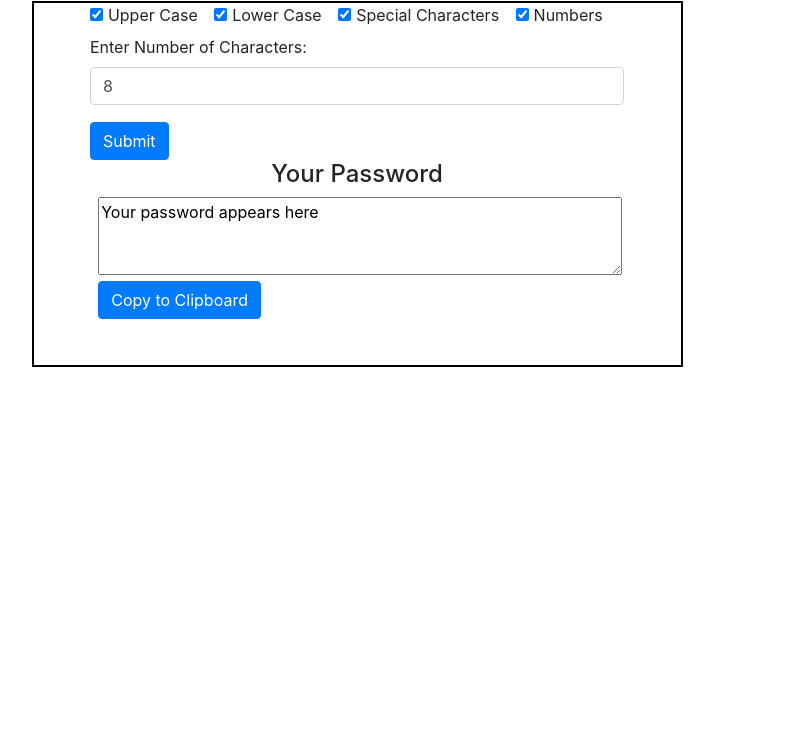
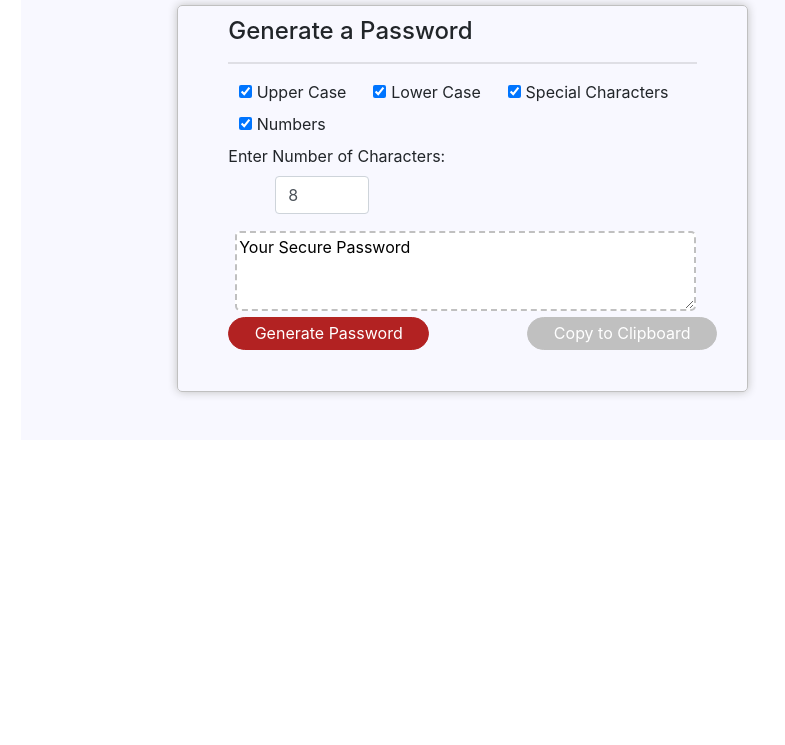
Before and after one commit to randrmoel/rvm-pw-gen, a plain HTML site: page index.html in a window 1280 px wide. Shown: the part 55-800 px from the top of the page, without its empty margins (123-908 px from the left). Drawn offline with nearby package versions, Linux system fonts and the light colour scheme.

Commit message:
adjust colors, borders, button look and color.  Adjust to look like sample

```diff
--- a/index.html
+++ b/index.html
@@ -9,46 +9,55 @@
       <!-- <meta name="viewport" content="width-device-width, initial scale=1"> -->
   </head>
 
-  <body style="max-width: 960px">
+  <body style="max-width: 960px; ">
 
+    <div class="container-fluid" style="background-color: ghostwhite; max-width:90%; margin-left:15%; padding:1% 0 5% 2%">
   <!--Title of Input Space-->
     <div class="container-fluid">
       <div class="row" style="text-align:center">
         <div class = "col-sm-3"></div>
         <div class = "col-sm-6">
-          <h5>Please Select the Password Element Types and the Length</h5>
+          <h2 style="padding-bottom:1%; font-weight:500">Password Generator</h2>
         </div>
       </div>
 
   <!--Beginning of Input-->
-      <div class="container-fluid" style="padding:0 0 5% 0; max-width:70%; border-color:black; border-width:2px; border-style:solid">
+      <div class="container-fluid" style="padding:0 0 5% 0; max-width:70%; border-radius:5px; border-color:silver; border-width:.5px; border-style:solid; box-shadow: 0 0 10px silver">
+        <div class=row style="padding:2% 0 0 0">
+          <div class="col-sm-1"></div>
+          <div class=col-sm-10>
+            <h4>Generate a Password</h4>
+            <hr style="color:silver; border-width:2px">
+          </div>
+        </div>
         <div class="row">
           <div class="col-sm-1"></div>
           <div class="col-sm-11">
             <form>
+              <!--Select Valid Character Types-->
               <!--Upper Case Checkbox-->
-              <div class="form-check-inline">
+              <div class="form-check-inline" style="margin-left:2%">
                 <label type="form-check-label">
                   <input type="checkbox" class="form-check-input" checked id="uc">Upper Case
                 </label>
               </div>
 
               <!--Lower Case Checkbox-->
-              <div class="form-check-inline">
+              <div class="form-check-inline" style="margin-left:2%">
                 <label type="form-check-label">
                   <input type="checkbox" class="form-check-input" checked  id="lc">Lower Case
                 </label>
               </div>
 
               <!--Special Characters Checkbox-->
-              <div class="form-check-inline">
+              <div class="form-check-inline" style="margin-left:2%">
                 <label type="form-check-label">
                   <input type="checkbox" class="form-check-input"  checked  id="spc">Special Characters
                 </label>
               </div>
 
               <!--Number Checkbox-->
-              <div class="form-check-inline">
+              <div class="form-check-inline" style="margin-left:2%">
                 <label type="form-check-label">
                   <input type="checkbox" class="form-check-input"  checked  id="nm">Numbers
                 </label>
@@ -62,32 +71,30 @@
             <div class="col-sm-10">
               <div class="form-group">
                 <label for ="numbChars">Enter Number of Characters:</label>
-                <input class="form-control" type="number" min="8" max="128" value=8 id="numbChars"></input>
+                <input style="max-width:20%; min-width: 15%; margin-left:10% " class="form-control" type="number" min="8" max="128" value=8 id="numbChars"></input>
               </div>
             </div>
             <div class="col-sm-4"></div>
           </div> <!--End of Row-->
 
-          <!--Submit Button-->
-          <div class="row">
-          <div class="col-sm-1"></div>
-            <div class="col-sm-10">
-              <button type="submit" onclick="randPW(); return false" class="btn btn-primary">Submit</button>
-            </div>
-          </div> <!--End of Row-->
-
-          <div class="row">
-            <div class="col-sm-12" style="text-align: center;">
-              <h4>Your Password</h4>
-            </div>
-          </div> <!--End of row-->
         </form><!--End of Form-->
         <div class="row" style="text-align:left; padding:0 0 0 10%">
           <div class="col-sm-12">
-            <textarea style="width:90%; text-align:left" rows="3" id="pwOut">Your password appears here</textarea>
-            <button onclick="copyText()"" class="btn btn-primary ">Copy to Clipboard</button>
+            <textarea style="border-style:dashed; border-width:2px ;border-color:silver ;border-radius:5px ;width:90%; text-align:left" rows="3" id="pwOut">Your Secure Password</textarea>
           </div>
         </div><!--End of row-->
+
+        <!--Submit Button, copy button-->
+        <div class="row">
+          <div class="col-sm-1"></div>
+            <div class="col-sm-4">
+              <button type="submit" style="background-color: firebrick; border-color:firebrick; border-radius:20px; padding:2% 15% 2% 15%" onclick="randPW(); return false" class="btn btn-primary">Generate Password</button>
+            </div>
+            <div class=col-sm-2></div>
+            <div class="col-sm-4">
+              <button onclick="copyText()" style="background-color: silver; border-color:silver; border-radius:20px; padding:2% 15% 2% 15%" class="btn btn-primary ">Copy to Clipboard</button>
+            </div>
+          </div> <!--End of Row-->
 
       </div> <!--End of Container for Border-->
 
@@ -182,6 +189,6 @@
       }
 
       </script>
-
+    </div>
   </body>
 </html>
```
